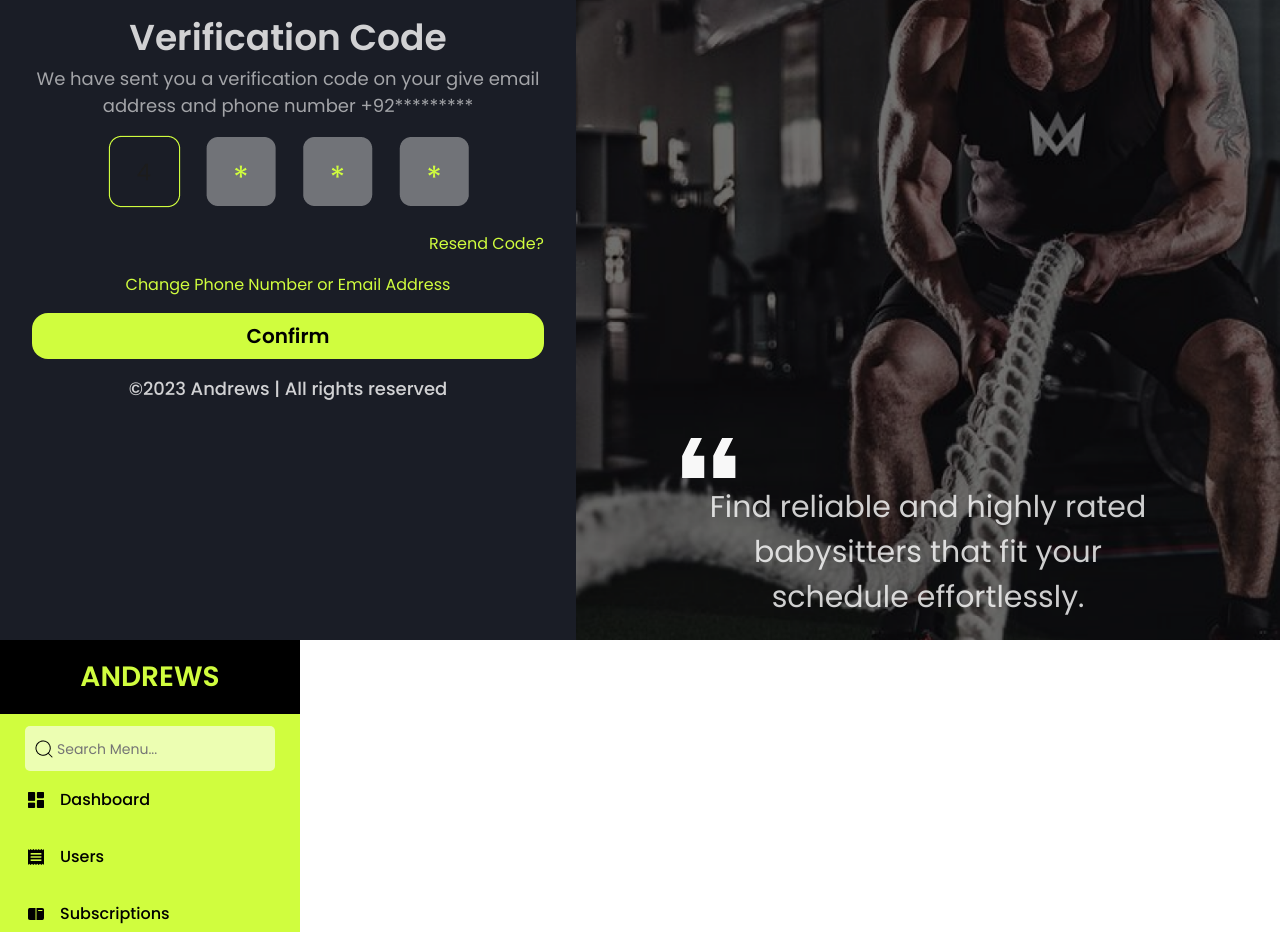
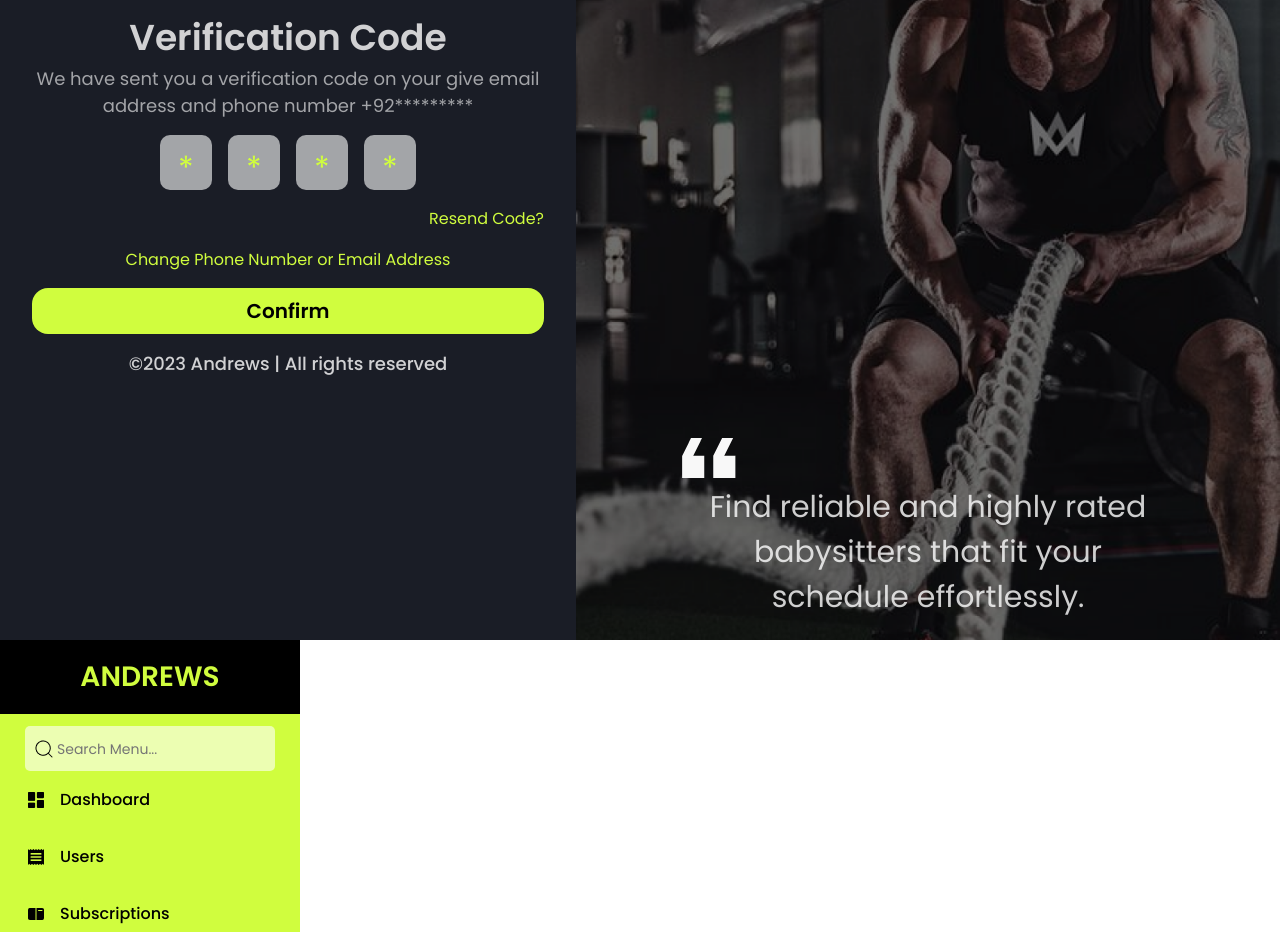
Before and after one commit to AleenaJabeen/gym-website, a React (Create React App) app: page / in a window 1280 px wide. Shown: the part 960-1892 px from the top of the page. Built offline with nearby package versions, Linux system fonts and the light colour scheme.

Commit message:
design changes

```diff
--- a/src/components/VerificationComponent/VerificationForm.jsx
+++ b/src/components/VerificationComponent/VerificationForm.jsx
@@ -13,7 +13,12 @@ function VerificationForm() {
         <p>We have sent you a verification code on your give email address and phone number  +92*********</p>
       </div>
       <div className={styles.verifyCode}>
+
         <div className={styles.code}><img src={pin} alt="pin" /></div>
+        <div className={styles.code}><img src={pin} alt="pin" /></div>
+        <div className={styles.code}><img src={pin} alt="pin" /></div>
+        <div className={styles.code}><img src={pin} alt="pin" /></div>
+
       </div>
       <p className={styles.resend}>Resend Code?</p>
       <p className={styles.chngCode}>Change Phone Number or Email Address</p>
--- a/src/styles/VerificationStyles/Verification.module.css
+++ b/src/styles/VerificationStyles/Verification.module.css
@@ -51,6 +51,27 @@ color: var(--copy-text-color);
     text-align: center;
     color: var(--primary-color);
 }
+.verifyCode{
+    display: flex;
+    justify-content: space-evenly;
+    align-items: center;
+    gap: 1rem;
+}
+.code{
+    padding: 15px 20px;
+    background-color: var(--primary-text-color);
+    border-radius: 10px;
+
+}
+.code:hover{
+    padding: 15px 20px;
+    background-color: var(--secondary-color-color);
+    border-radius: 10px;
+    border: 2px solid var(--primary-color);
+}
+.code:hover img{
+    visibility: hidden;
+}
 @media  (max-width: 767px){
     .verification{
         max-height: auto;
```
Also changed, not shown: src/components/VerificationComponent/images/steric.png.
